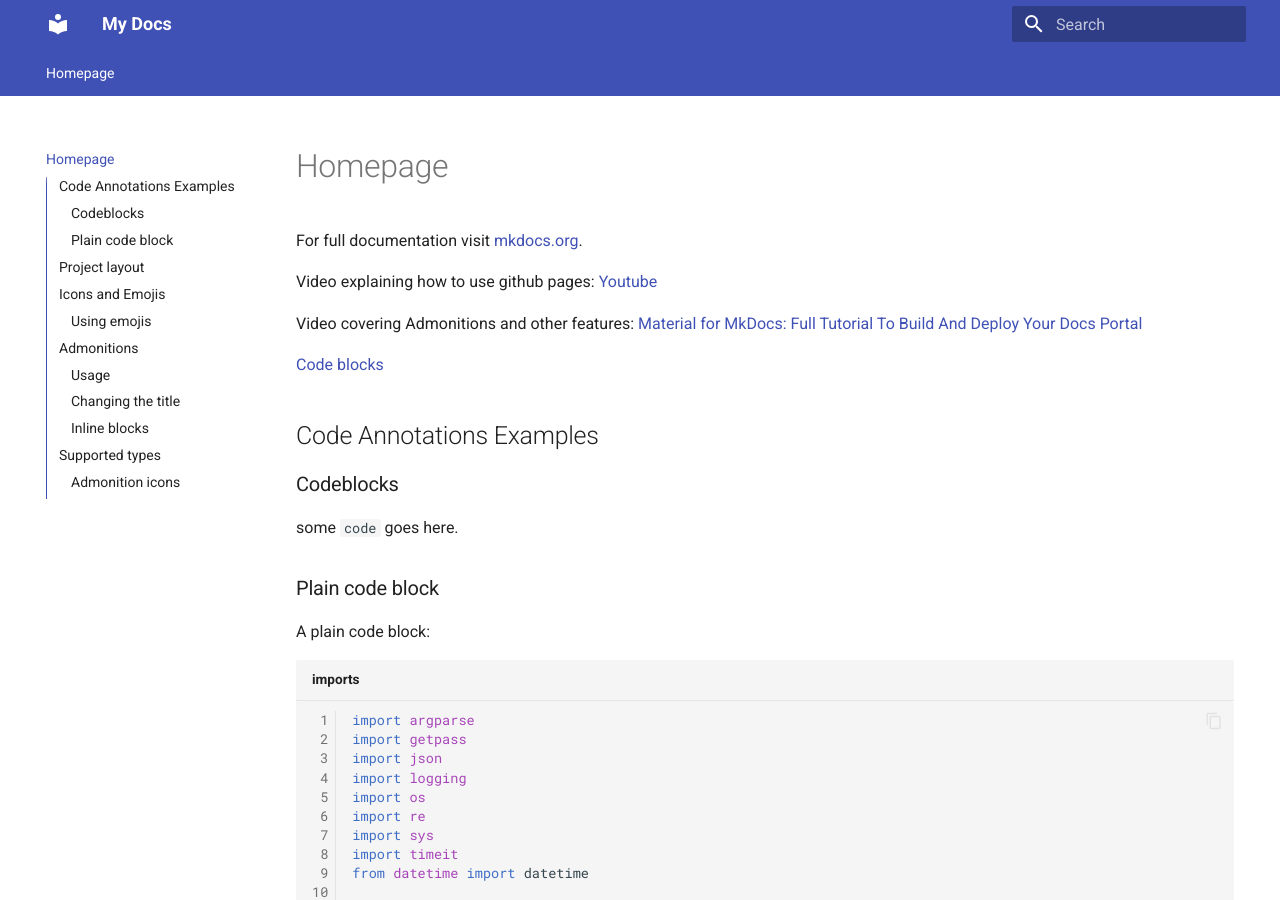
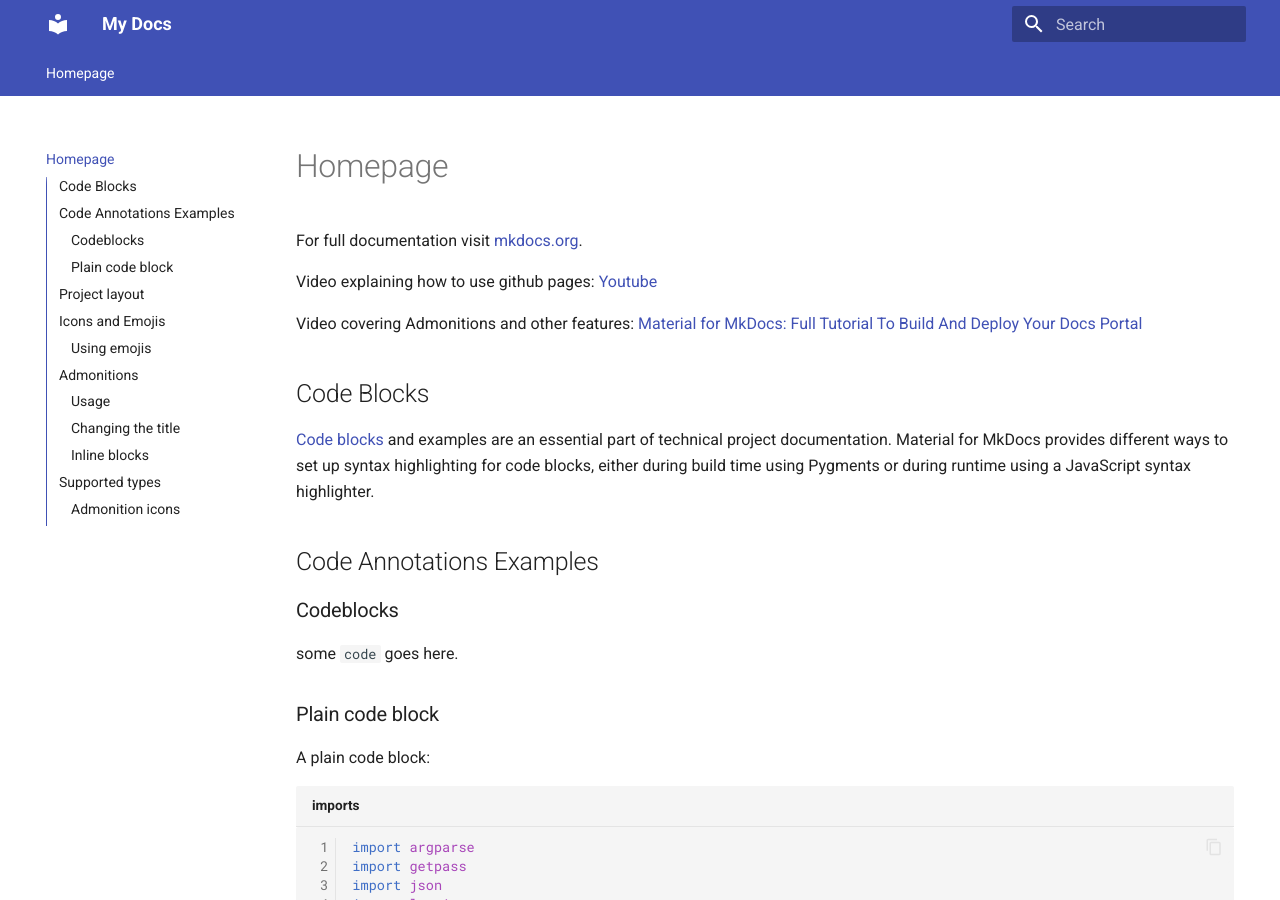
Before and after one commit to rikosintie/MKDocs, an MkDocs documentation site: the page built from docs/index.md, in a window 1280 px wide and 900 px high. Built offline with MkDocs 1.6.1 and Material for MkDocs 9.7.7, drawn with Linux system fonts in a browser that asks for light colours; emoji names are drawn with the system emoji font.

Commit message:
Update index.md

```diff
--- a/docs/index.md
+++ b/docs/index.md
@@ -6,8 +6,9 @@ Video explaining how to use github pages: [Youtube](https://www.youtube.com/watc
 
 Video covering Admonitions and other features: [Material for MkDocs: Full Tutorial To Build And Deploy Your Docs Portal](https://www.youtube.com/watch?v=xlABhbnNrfI)
 
-[Code blocks](https://squidfunk.github.io/mkdocs-material/reference/code-blocks/)
+## Code Blocks
 
+[Code blocks](https://squidfunk.github.io/mkdocs-material/reference/code-blocks/) and examples are an essential part of technical project documentation. Material for MkDocs provides different ways to set up syntax highlighting for code blocks, either during build time using Pygments or during runtime using a JavaScript syntax highlighter.
 
 ## Code Annotations Examples
 
```
